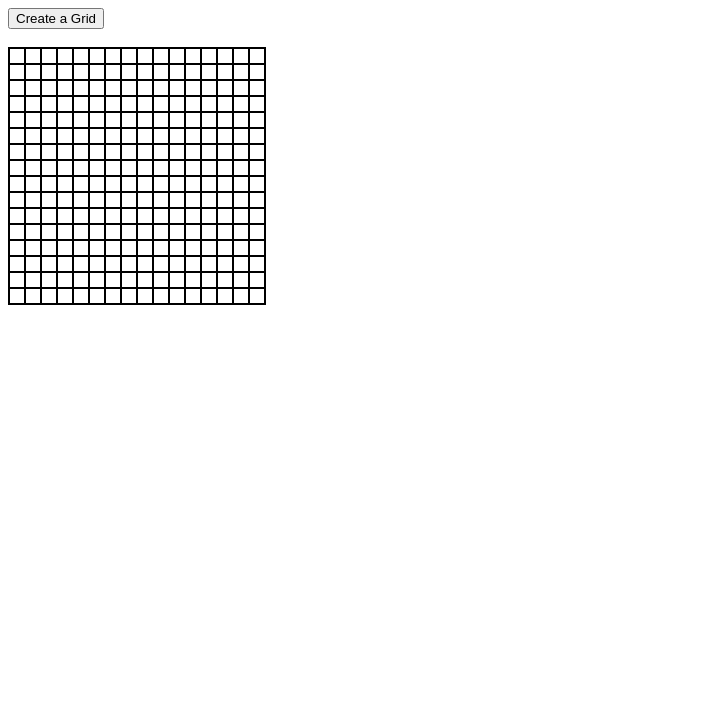
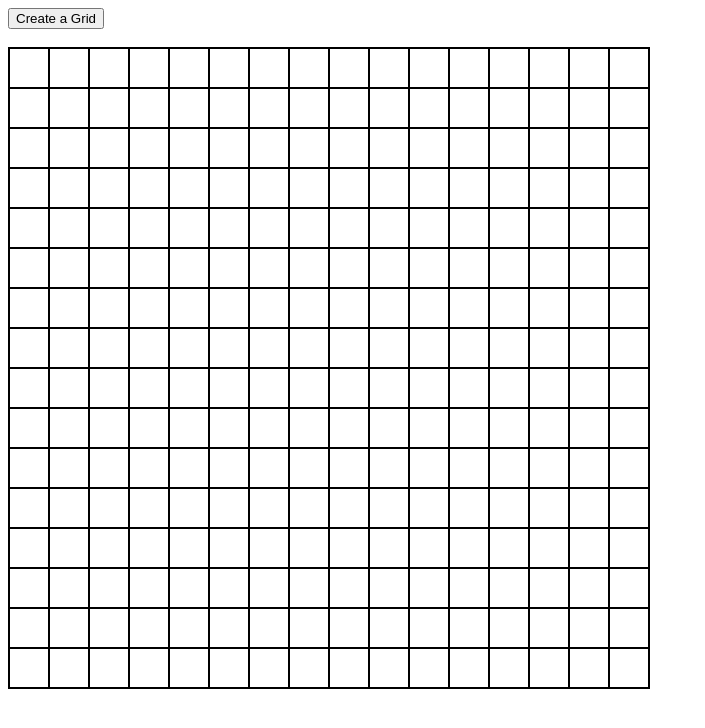
Before and after one commit to Trithereon/TOP_etch-a-sketch, a plain HTML site: page index.html in a window 1280 px wide. Shown: the whole page, without its empty margins (0-705 px from the left). Drawn offline with Linux system fonts and the light colour scheme.

Commit message:
Fix new grid creation to match user input

```diff
--- a/script.js
+++ b/script.js
@@ -10,6 +10,9 @@ function gridCreate(numSquares){
     if (gridContainer === null){
         const newGridContainer = document.createElement("div");
         newGridContainer.setAttribute('id', 'grid-container');
+            //no need to modify grid-container styles, as per instructions.
+            //newGridContainer.style.width = numSquares * numSquares + "px";
+            //newGridContainer.style.height = numSquares * numSquares + "px";
         document.body.appendChild(newGridContainer);
         gridContainer = document.getElementById("grid-container");
     }
@@ -18,6 +21,8 @@ function gridCreate(numSquares){
         for (let i = 1; i <= numSquares; i++){
             const newGridItem = document.createElement("div");
             newGridItem.classList.add("grid-item");
+            newGridItem.style.width = 640 / numSquares - 2 + "px";
+            newGridItem.style.height = 640 / numSquares - 2 + "px";
             gridContainer.appendChild(newGridItem);
         }
     }
@@ -27,8 +32,7 @@ function gridCreate(numSquares){
         gridItems[i].addEventListener("mouseover", function() {
                 gridItems[i].style.backgroundColor = 'black';
         });
-    }
-
+}
 
 }
 
--- a/style.css
+++ b/style.css
@@ -2,15 +2,15 @@
 
 #grid-container {
     display: flex;
-    width: 256px;
-    height: 256px;
+    width: 640px;
+    height: 640px;
     border: 1px solid black;
     flex-wrap: wrap;
 }
 
 .grid-item {
     display: flex;
-    width: 14px;
-    height: 14px;
+    width: 38px;
+    height: 38px;
     border: 1px solid black;
 }
```
